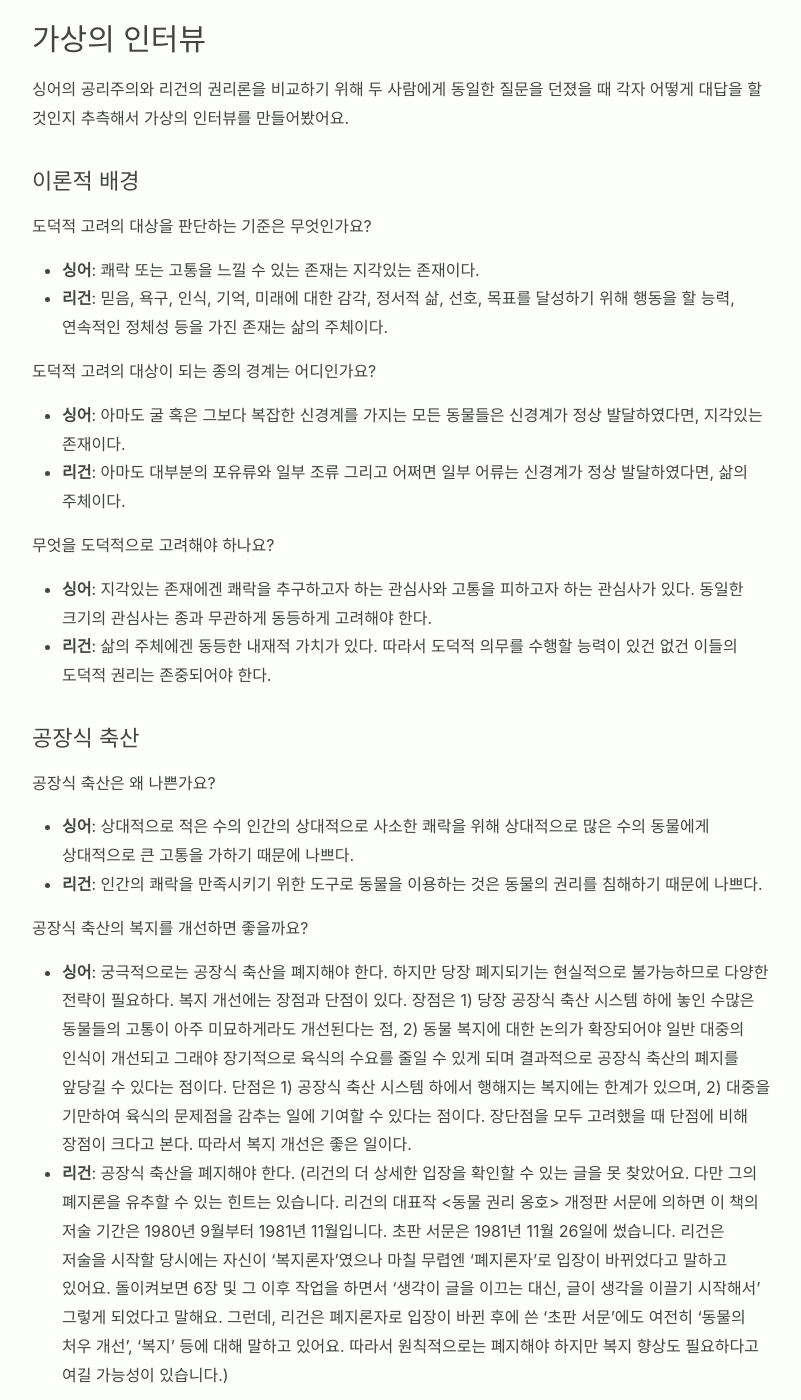
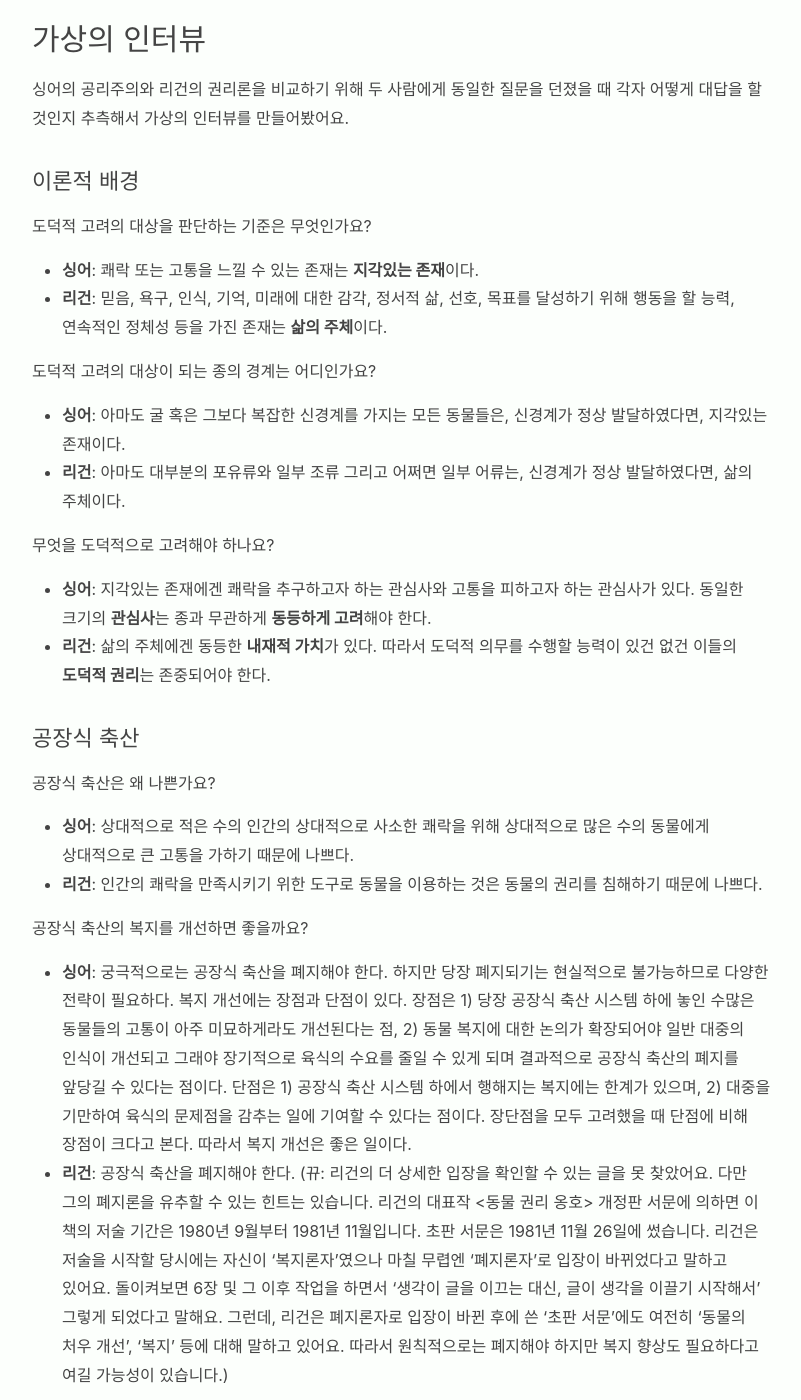
Before and after one commit to veganstudies/veganstudies.github.io, a Jekyll site: the page built from _posts/2019-07-25-singer-vs-regan.md, in a window 1280 px wide and 1400 px high, scrolled down 4937 px. Shown: the whole window, without its empty margins (238-1039 px from the left). Built offline with Jekyll 4.4.1, drawn with Linux system fonts in a browser that asks for light colours; some of the changed text lies outside the part shown.

Commit message:
Update 2019-07-25-singer-vs-regan.md

```diff
--- a/_posts/2019-07-25-singer-vs-regan.md
+++ b/_posts/2019-07-25-singer-vs-regan.md
@@ -189,18 +189,18 @@ Lifeboat](https://www.nybooks.com/articles/1985/04/25/the-dog-in-the-lifeboat-an
 
 도덕적 고려의 대상을 판단하는 기준은 무엇인가요?
 
-- **싱어**: 쾌락 또는 고통을 느낄 수 있는 존재는 지각있는 존재이다.
-- **리건**: 믿음, 욕구, 인식, 기억, 미래에 대한 감각, 정서적 삶, 선호, 목표를 달성하기 위해 행동을 할 능력, 연속적인 정체성 등을 가진 존재는 삶의 주체이다.
+- **싱어**: 쾌락 또는 고통을 느낄 수 있는 존재는 **지각있는 존재**이다.
+- **리건**: 믿음, 욕구, 인식, 기억, 미래에 대한 감각, 정서적 삶, 선호, 목표를 달성하기 위해 행동을 할 능력, 연속적인 정체성 등을 가진 존재는 **삶의 주체**이다.
 
 도덕적 고려의 대상이 되는 종의 경계는 어디인가요?
 
-- **싱어**: 아마도 굴 혹은 그보다 복잡한 신경계를 가지는 모든 동물들은 신경계가 정상 발달하였다면, 지각있는 존재이다.
-- **리건**: 아마도 대부분의 포유류와 일부 조류 그리고 어쩌면 일부 어류는 신경계가 정상 발달하였다면, 삶의 주체이다.
+- **싱어**: 아마도 굴 혹은 그보다 복잡한 신경계를 가지는 모든 동물들은, 신경계가 정상 발달하였다면, 지각있는 존재이다.
+- **리건**: 아마도 대부분의 포유류와 일부 조류 그리고 어쩌면 일부 어류는, 신경계가 정상 발달하였다면, 삶의 주체이다.
 
 무엇을 도덕적으로 고려해야 하나요?
 
-- **싱어**: 지각있는 존재에겐 쾌락을 추구하고자 하는 관심사와 고통을 피하고자 하는 관심사가 있다. 동일한 크기의 관심사는 종과 무관하게 동등하게 고려해야 한다.
-- **리건**: 삶의 주체에겐 동등한 내재적 가치가 있다. 따라서 도덕적 의무를 수행할 능력이 있건 없건 이들의 도덕적 권리는 존중되어야 한다.
+- **싱어**: 지각있는 존재에겐 쾌락을 추구하고자 하는 관심사와 고통을 피하고자 하는 관심사가 있다. 동일한 크기의 **관심사**는 종과 무관하게 **동등하게 고려**해야 한다.
+- **리건**: 삶의 주체에겐 동등한 **내재적 가치**가 있다. 따라서 도덕적 의무를 수행할 능력이 있건 없건 이들의 **도덕적 권리**는 존중되어야 한다.
 
 ### 공장식 축산
 
@@ -212,14 +212,14 @@ Lifeboat](https://www.nybooks.com/articles/1985/04/25/the-dog-in-the-lifeboat-an
 공장식 축산의 복지를 개선하면 좋을까요?
 
 - **싱어**: 궁극적으로는 공장식 축산을 폐지해야 한다. 하지만 당장 폐지되기는 현실적으로 불가능하므로 다양한 전략이 필요하다. 복지 개선에는 장점과 단점이 있다. 장점은 1) 당장 공장식 축산 시스템 하에 놓인 수많은 동물들의 고통이 아주 미묘하게라도 개선된다는 점, 2) 동물 복지에 대한 논의가 확장되어야 일반 대중의 인식이 개선되고 그래야 장기적으로 육식의 수요를 줄일 수 있게 되며 결과적으로 공장식 축산의 폐지를 앞당길 수 있다는 점이다. 단점은 1) 공장식 축산 시스템 하에서 행해지는 복지에는 한계가 있으며, 2) 대중을 기만하여 육식의 문제점을 감추는 일에 기여할 수 있다는 점이다. 장단점을 모두 고려했을 때 단점에 비해 장점이 크다고 본다. 따라서 복지 개선은 좋은 일이다.
-- **리건**: 공장식 축산을 폐지해야 한다. (리건의 더 상세한 입장을 확인할 수 있는 글을 못 찾았어요. 다만 그의 폐지론을 유추할 수 있는 힌트는 있습니다. 리건의 대표작 \<동물 권리 옹호\> 개정판 서문에 의하면 이 책의 저술 기간은 1980년 9월부터 1981년 11월입니다. 초판 서문은 1981년 11월 26일에 썼습니다. 리건은 저술을 시작할 당시에는 자신이 '복지론자'였으나 마칠 무렵엔 '폐지론자'로 입장이 바뀌었다고 말하고 있어요. 돌이켜보면 6장 및 그 이후 작업을 하면서 '생각이 글을 이끄는 대신, 글이 생각을 이끌기 시작해서' 그렇게 되었다고 말해요. 그런데, 리건은 폐지론자로 입장이 바뀐 후에 쓴 '초판 서문'에도 여전히 '동물의 처우 개선', '복지' 등에 대해 말하고 있어요. 따라서 원칙적으로는 폐지해야 하지만 복지 향상도 필요하다고 여길 가능성이 있습니다.)
+- **리건**: 공장식 축산을 폐지해야 한다. (뀨: 리건의 더 상세한 입장을 확인할 수 있는 글을 못 찾았어요. 다만 그의 폐지론을 유추할 수 있는 힌트는 있습니다. 리건의 대표작 \<동물 권리 옹호\> 개정판 서문에 의하면 이 책의 저술 기간은 1980년 9월부터 1981년 11월입니다. 초판 서문은 1981년 11월 26일에 썼습니다. 리건은 저술을 시작할 당시에는 자신이 '복지론자'였으나 마칠 무렵엔 '폐지론자'로 입장이 바뀌었다고 말하고 있어요. 돌이켜보면 6장 및 그 이후 작업을 하면서 '생각이 글을 이끄는 대신, 글이 생각을 이끌기 시작해서' 그렇게 되었다고 말해요. 그런데, 리건은 폐지론자로 입장이 바뀐 후에 쓴 '초판 서문'에도 여전히 '동물의 처우 개선', '복지' 등에 대해 말하고 있어요. 따라서 원칙적으로는 폐지해야 하지만 복지 향상도 필요하다고 여길 가능성이 있습니다.)
 
 ### 동물 실험
 
 화장품 개발을 위해 동물 실험을 하면 왜 나쁜가요?
 
 - **싱어**: 상대적으로 사소한 이익을 위해 상대적으로 많은 수의 동물에게 상대적으로 큰 고통을 가하기 때문에 나쁘다.
-- **리건**: 화장품 개발을 위한 도구로 동물을 이용하는 것은 동물의 권리를 침해하기 때문에 나쁘다.
+- **리건**: 화장품 개발을 위한 도구로 동물을 이용하는 것은 동물의 존중받을 권리를 침해하기 때문에 나쁘다.
 
 인간과 개에게 공통으로 감염되는 바이러스가 창궐했습니다. 백신을 개발하지 않으면 곧 모두 죽게 될 상황이며, 인간이나 개를 대상으로 동물 실험을 하면 백신을 빠르게 개발할 가능성이 높고, 다른 대안은 없습니다. 이 상황이라면 생체 실험을 해야할까요?
 
```
Also changed, not shown: other parts of _posts/2019-07-25-singer-vs-regan.md (+1 -1 lines).
